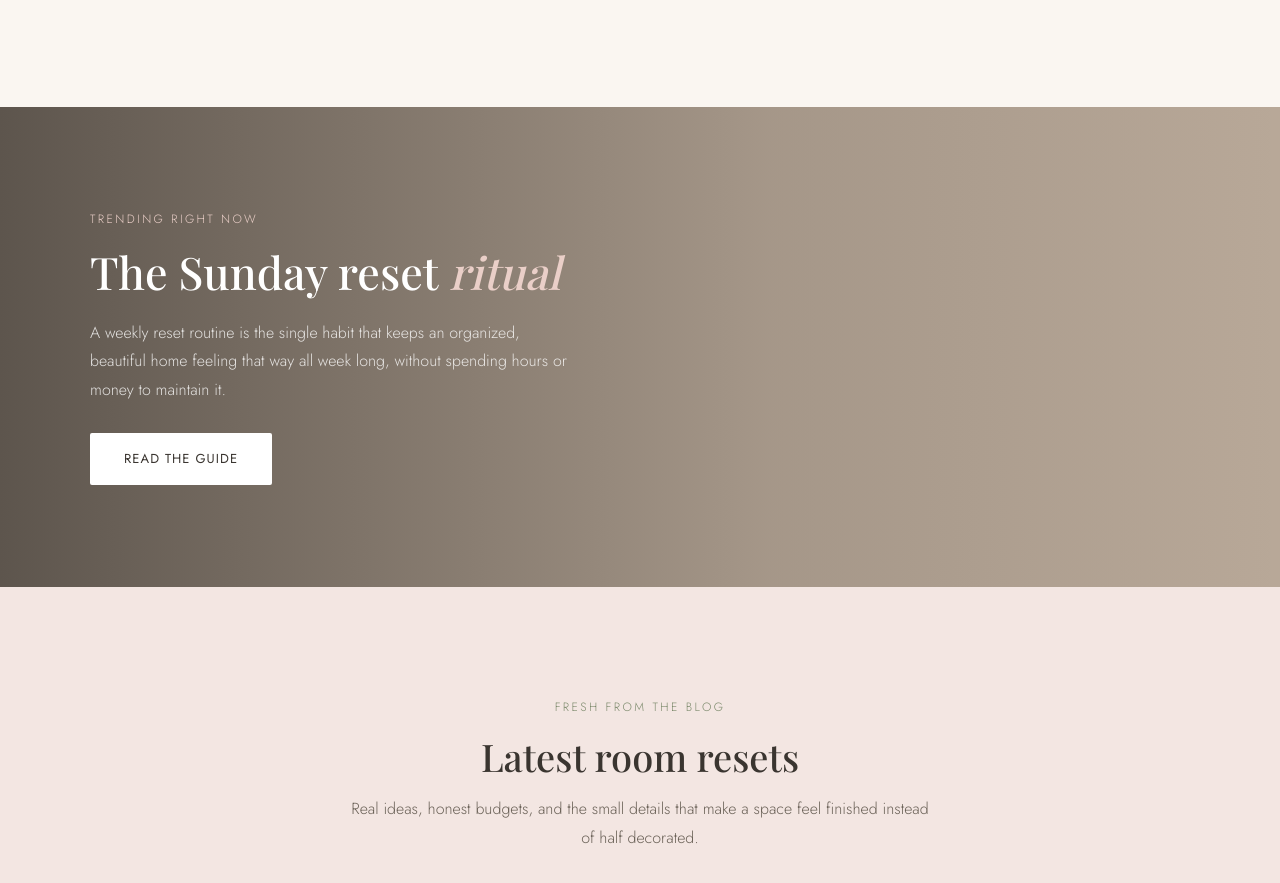
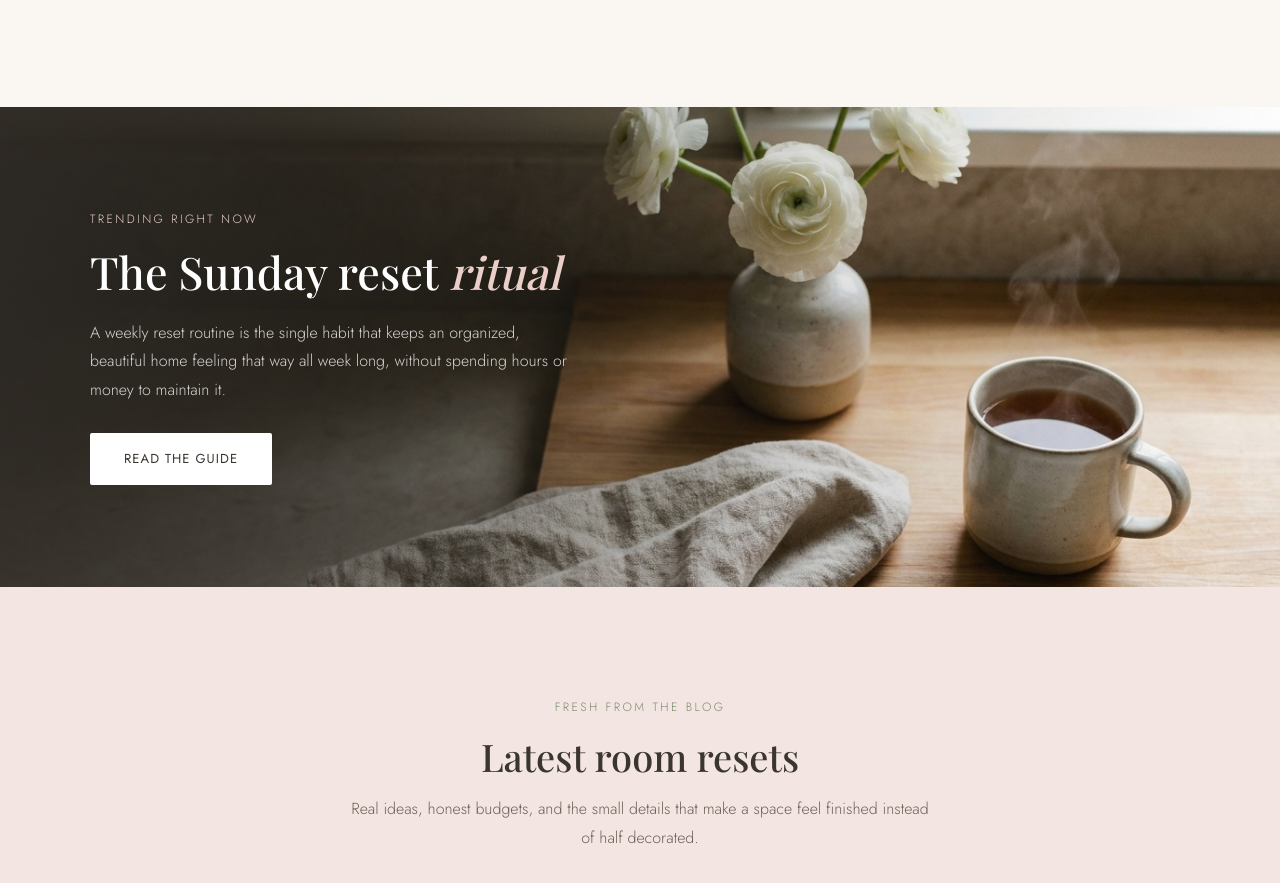
Before and after one commit to roomreset/roomreset.github.io, a plain HTML site: page index.html in a window 1280 px wide. Shown: the part 3003-3886 px from the top of the page. Drawn offline with nearby package versions, Linux system fonts and the light colour scheme; a web font is replaced by a local one.

Commit message:
Update index.html

```diff
--- a/index.html
+++ b/index.html
@@ -516,8 +516,7 @@
   .feature-strip-img {
     position: absolute;
     inset: 0;
-    background-color: #b8a898;
-    /* REPLACE with: background-image: url('images/feature-strip.jpg'); */
+    background-image: url('https://roomreset.github.io/assets/images/Featured_strip_image.jpeg');
     background-size: cover;
     background-position: center 40%;
   }
```
